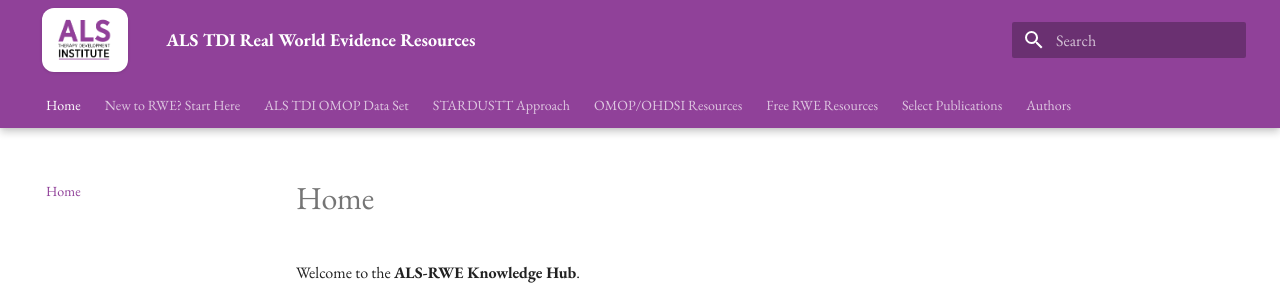
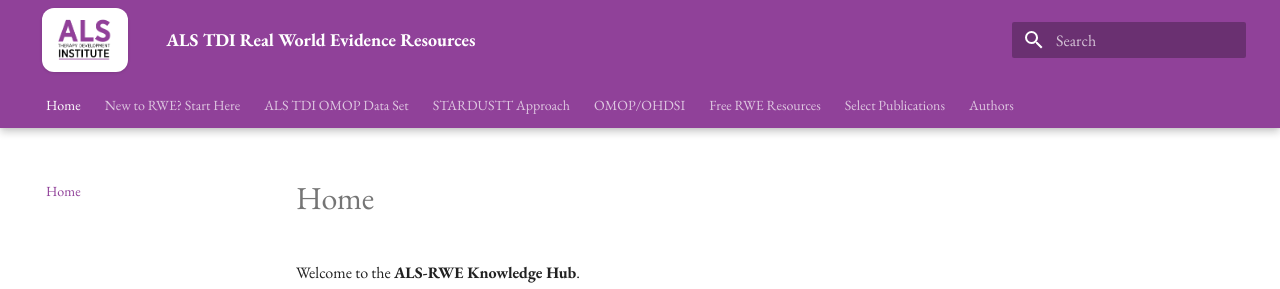
Before and after one commit to ALSTDI/ALS-RWE, an MkDocs documentation site: the page built from docs/index.md, in a window 1280 px wide. Shown: the top 289 px of the page. Built offline with MkDocs 1.6.1 and Material for MkDocs 9.7.7, drawn with Linux system fonts in a browser that asks for light colours.

Commit message:
Rename OMOP/OHDSI Resources to OMOP/OHDSI

```diff
--- a/mkdocs.yml
+++ b/mkdocs.yml
@@ -24,7 +24,7 @@
   - New to RWE? Start Here: free-rwe-resources.md
   - ALS TDI OMOP Data Set: als-tdi-omop-data-set.md
   - STARDUSTT Approach: stardustt-approach.md
-  - OMOP/OHDSI Resources: omop-ohdsi-resources.md
+  - OMOP/OHDSI: omop-ohdsi-resources.md
   - Free RWE Resources:
       - Overview: free-rwe-resources.md
       - Train-the-Trainer (OHDSI/OMOP): free-rwe-resources/train-the-trainer/index.md
```
